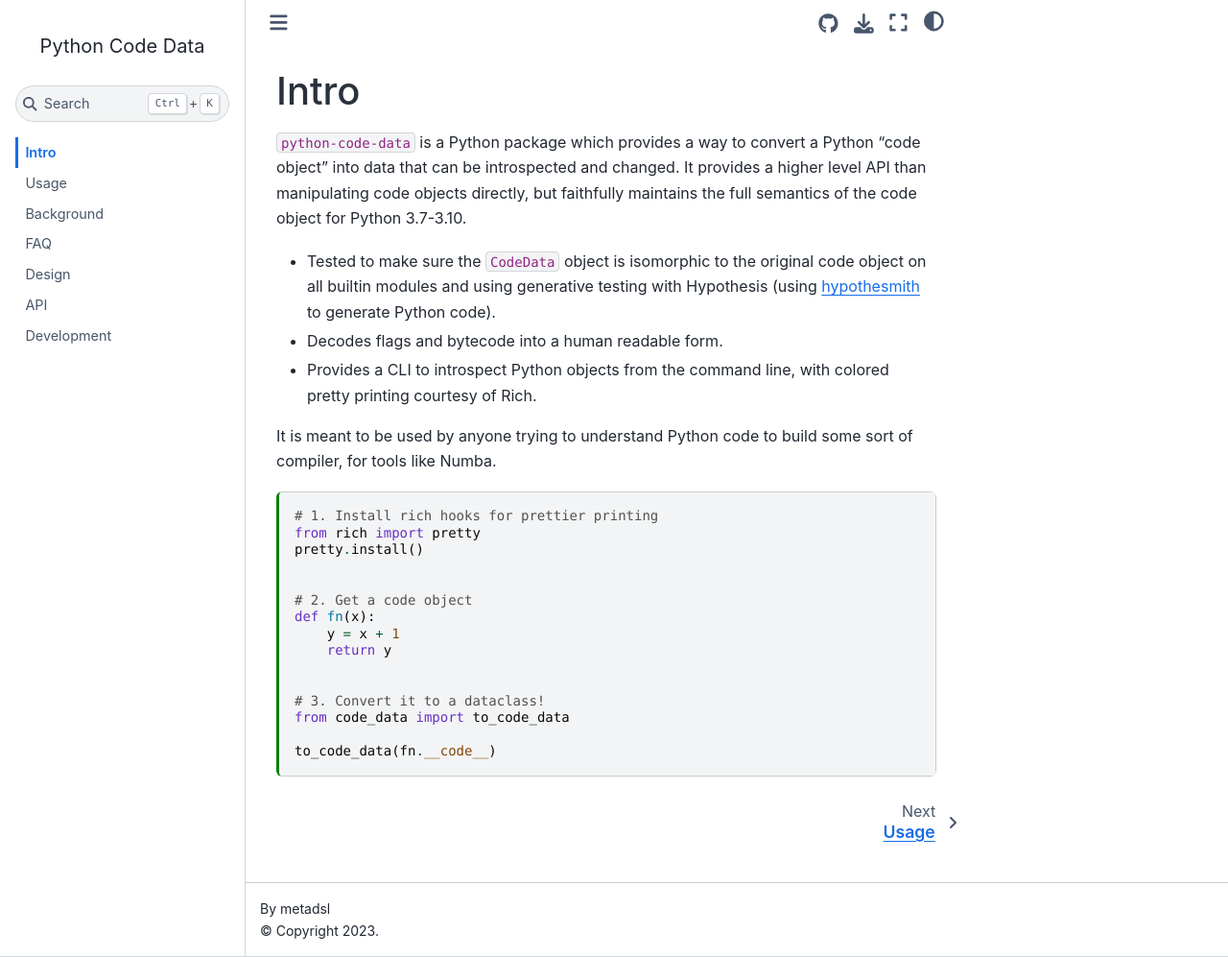
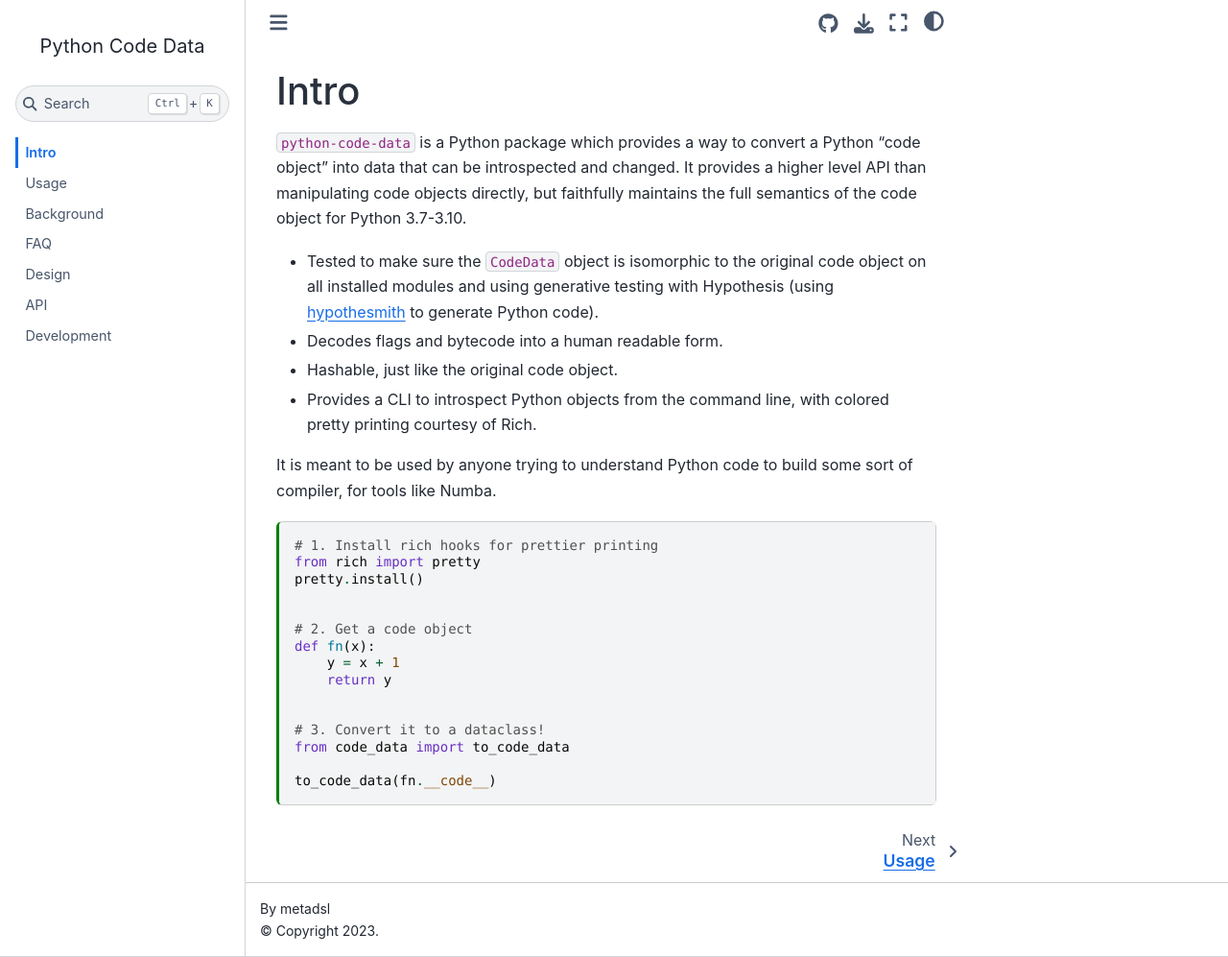
Before and after one commit to metadsl/python-code-data, a Jupyter Book: the page built from docs/intro.md, in a window 1280 px wide and 997 px high. Shown: the whole window at 96% size. Built offline with Jupyter Book 1.0.4 settings and Sphinx 7.4.7 and the Sphinx Book theme 1.1.4, drawn with Linux system fonts in a browser that asks for light colours.

Commit message:
Document that it's hashable

```diff
--- a/docs/intro.md
+++ b/docs/intro.md
@@ -21,8 +21,9 @@ a higher level API than manipulating code objects directly, but faithfully
 maintains the full semantics of the code object for Python 3.7-3.10.
 
 - Tested to make sure the `CodeData` object is isomorphic to the original
-  code object on all builtin modules and using generative testing with Hypothesis (using [hypothesmith](https://github.com/Zac-HD/hypothesmith#hypothesmith) to generate Python code).
+  code object on all installed modules and using generative testing with Hypothesis (using [hypothesmith](https://github.com/Zac-HD/hypothesmith#hypothesmith) to generate Python code).
 - Decodes flags and bytecode into a human readable form.
+- Hashable, just like the original code object.
 - Provides a CLI to introspect Python objects from the command line, with
   colored pretty printing courtesy of Rich.
 
```
